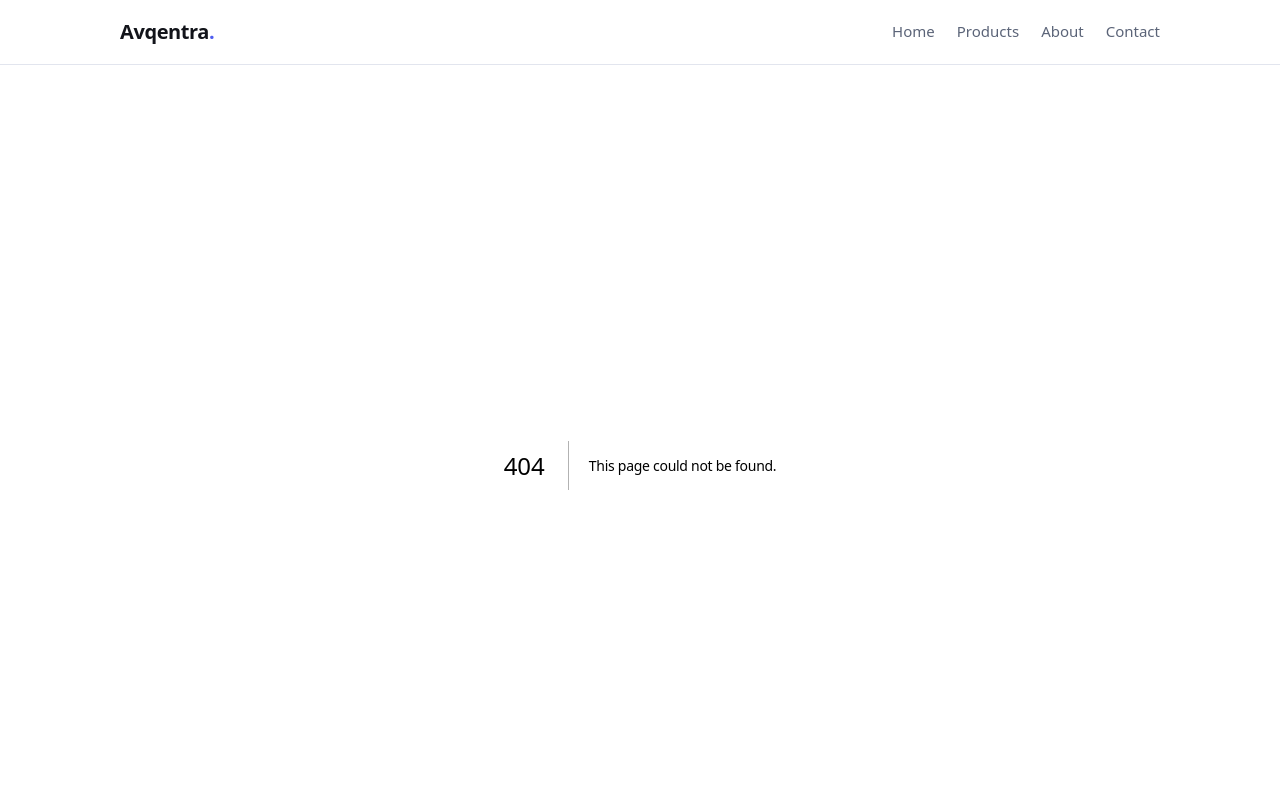
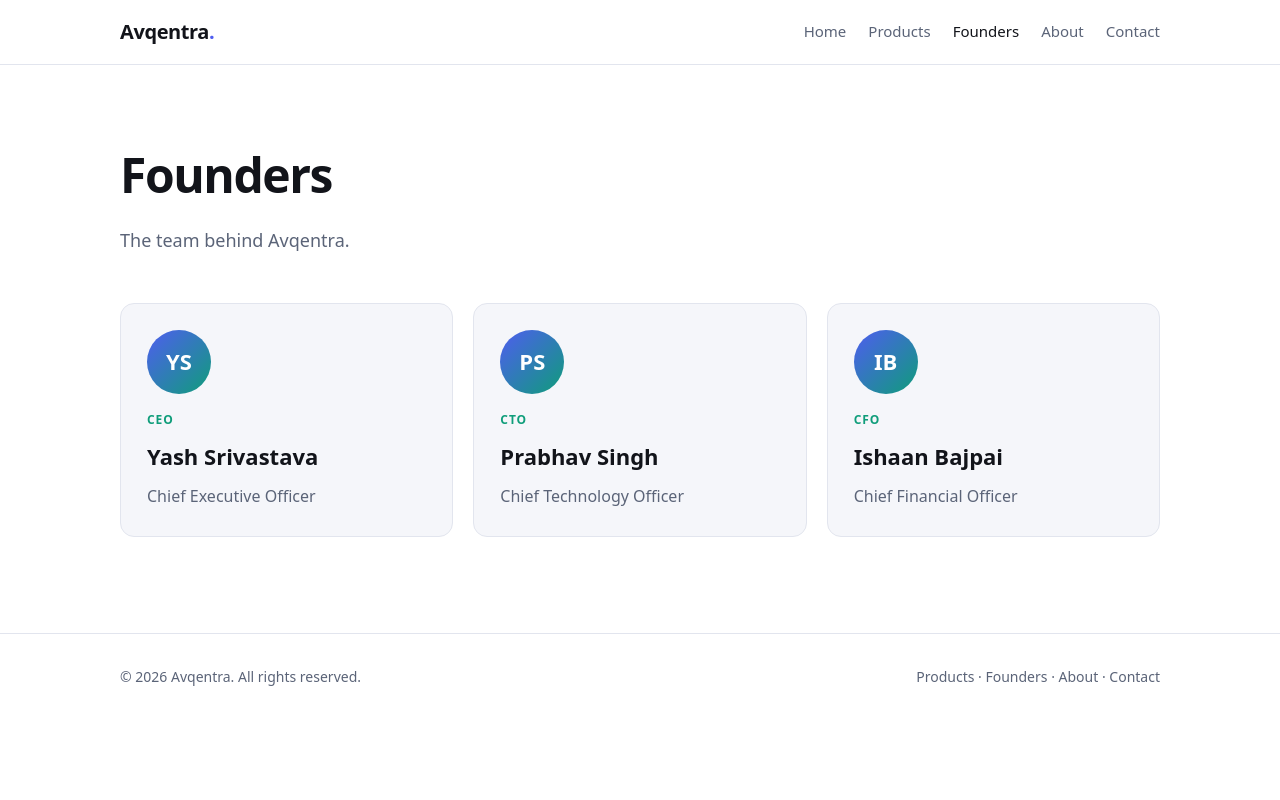
Before and after one commit to Prabhav558/avqentra, a Next.js app: page /founders in a window 1280 px wide. Before the commit this address had no page. Shown: the top 800 px of the page. Built offline with nearby package versions, Linux system fonts and the light colour scheme.

Commit message:
Add founders page

```diff
--- /dev/null
+++ b/app/founders/page.tsx
@@ -0,0 +1,33 @@
+import type { Metadata } from "next";
+import { founders } from "@/lib/founders";
+
+export const metadata: Metadata = {
+  title: "Founders",
+  description: "Meet the founders of Avqentra.",
+};
+
+const initials = (name: string) =>
+  name.split(" ").map((w) => w[0]).join("");
+
+export default function Founders() {
+  return (
+    <div className="wrap">
+      <div className="page-head">
+        <h1>Founders</h1>
+        <p>The team behind Avqentra.</p>
+      </div>
+      <section style={{ paddingTop: 24 }}>
+        <div className="grid">
+          {founders.map((f) => (
+            <div className="card" key={f.name}>
+              <div className="avatar" aria-hidden="true">{initials(f.name)}</div>
+              <span className="tag">{f.role}</span>
+              <h3>{f.name}</h3>
+              <p>{f.title}</p>
+            </div>
+          ))}
+        </div>
+      </section>
+    </div>
+  );
+}
--- a/app/globals.css
+++ b/app/globals.css
@@ -34,3 +34,4 @@ textarea{min-height:130px;resize:vertical}
 footer{border-top:1px solid var(--border);padding:32px 0;color:var(--muted);font-size:14px;margin-top:40px}
 footer .wrap{display:flex;justify-content:space-between;flex-wrap:wrap;gap:12px}
 footer a{color:var(--muted)}
+.avatar{width:64px;height:64px;border-radius:50%;display:grid;place-items:center;font-weight:800;font-size:22px;color:#fff;background:linear-gradient(135deg,var(--accent),var(--accent2));margin-bottom:6px}
--- a/app/layout.tsx
+++ b/app/layout.tsx
@@ -18,7 +18,7 @@ export default function RootLayout({ children }: { children: React.ReactNode })
           <div className="wrap">
             <span>&copy; {new Date().getFullYear()} Avqentra. All rights reserved.</span>
             <span>
-              <Link href="/products">Products</Link> &middot; <Link href="/about">About</Link> &middot;{" "}
+              <Link href="/products">Products</Link> &middot; <Link href="/founders">Founders</Link> &middot; <Link href="/about">About</Link> &middot;{" "}
               <Link href="/contact">Contact</Link>
             </span>
           </div>
--- a/components/Nav.tsx
+++ b/components/Nav.tsx
@@ -5,6 +5,7 @@ import { usePathname } from "next/navigation";
 const links = [
   { href: "/", label: "Home" },
   { href: "/products", label: "Products" },
+  { href: "/founders", label: "Founders" },
   { href: "/about", label: "About" },
   { href: "/contact", label: "Contact" },
 ];
--- /dev/null
+++ b/lib/founders.ts
@@ -0,0 +1,7 @@
+export type Founder = { name: string; role: string; title: string };
+
+export const founders: Founder[] = [
+  { name: "Yash Srivastava", role: "CEO", title: "Chief Executive Officer" },
+  { name: "Prabhav Singh", role: "CTO", title: "Chief Technology Officer" },
+  { name: "Ishaan Bajpai", role: "CFO", title: "Chief Financial Officer" },
+];
```
